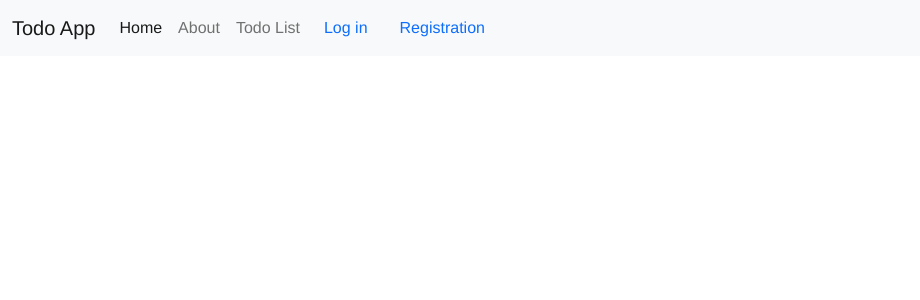
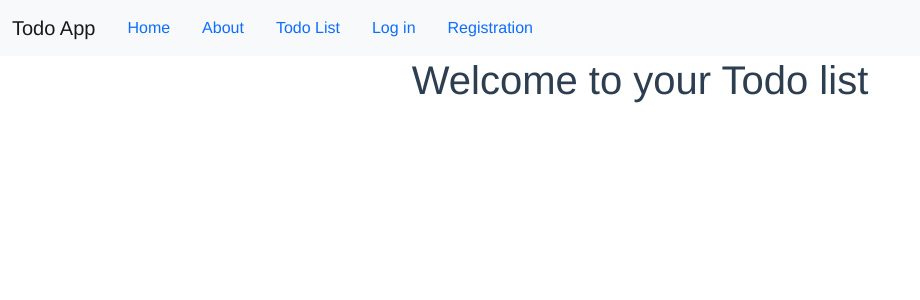
Before and after one commit to phamquochuy2905/Webtech-Projekt-WS2021-2022-Frontend, a Vue app: page /todolist in a window 1280 px wide. Shown: the top 300 px of the page, without its empty margins (0-920 px from the left). Built offline with nearby package versions, Linux system fonts and the light colour scheme.

Commit message:
NavBar with vue router connected

```diff
--- a/src/components/NavBar.vue
+++ b/src/components/NavBar.vue
@@ -6,17 +6,10 @@
         <span class="navbar-toggler-icon"></span>
       </button>
       <div class="collapse navbar-collapse" id="navbarNav">
-        <ul class="navbar-nav">
-          <li class="nav-item">
-            <a class="nav-link active" aria-current="page" href="#">Home</a>
-          </li>
-          <li class="nav-item">
-            <a class="nav-link" href="#">About</a>
-          </li>
-          <li class="nav-item">
-            <a class="nav-link" href="#">Todo List</a>
-          </li>
-        </ul>
+        <router-link class="nav-link" to ="/"> Home </router-link>
+        <router-link class="nav-link" to ="/about"> About </router-link>
+        <router-link class="nav-link" to ="/todolist"> Todo List </router-link>
+
         <ul class="nav justify-content-end">
           <li class="nav-item">
             <a class="nav-link active" aria-current="page" href="#">Log in</a>
--- a/src/router/index.js
+++ b/src/router/index.js
@@ -1,5 +1,7 @@
 import { createRouter, createWebHistory } from 'vue-router'
 import Home from '../views/Home.vue'
+import About from '../views/About.vue'
+import TodoList from '../views/TodoList'
 
 const routes = [
   {
@@ -10,15 +12,19 @@
   {
     path: '/about',
     name: 'About',
-    // route level code-splitting
-    // this generates a separate chunk (about.[hash].js) for this route
-    // which is lazy-loaded when the route is visited.
-    component: () => import(/* webpackChunkName: "about" */ '../views/About.vue')
+    component: About
+  },
+
+  {
+    path: '/todolist',
+    name: 'TodoList',
+    component: TodoList
   }
 ]
 
 const router = createRouter({
   history: createWebHistory(process.env.BASE_URL),
+  linkActiveClass: 'active',
   routes
 })
 
--- /dev/null
+++ b/src/views/TodoList.vue
@@ -0,0 +1,13 @@
+<template>
+  <h1> Welcome to your Todo list </h1>
+</template>
+
+<script>
+export default {
+  name: 'TodoList'
+}
+</script>
+
+<style scoped>
+
+</style>
```
